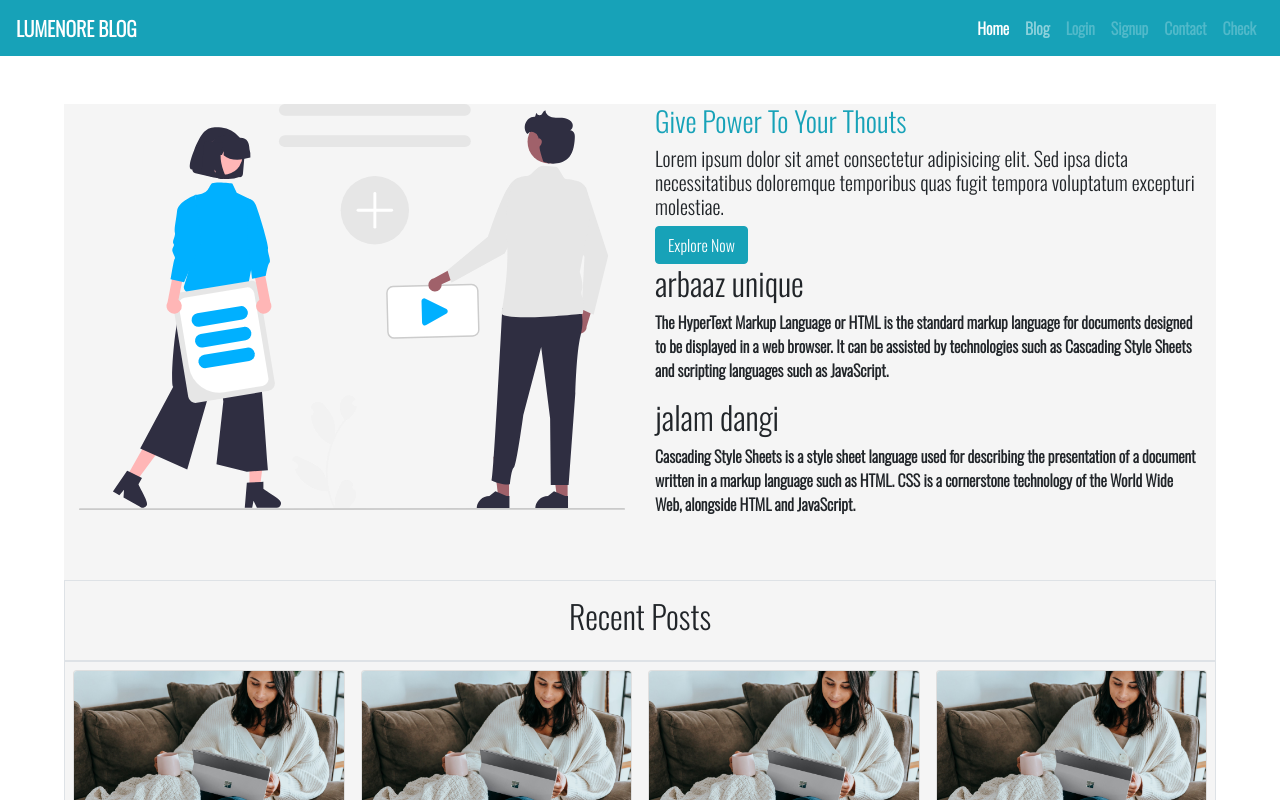
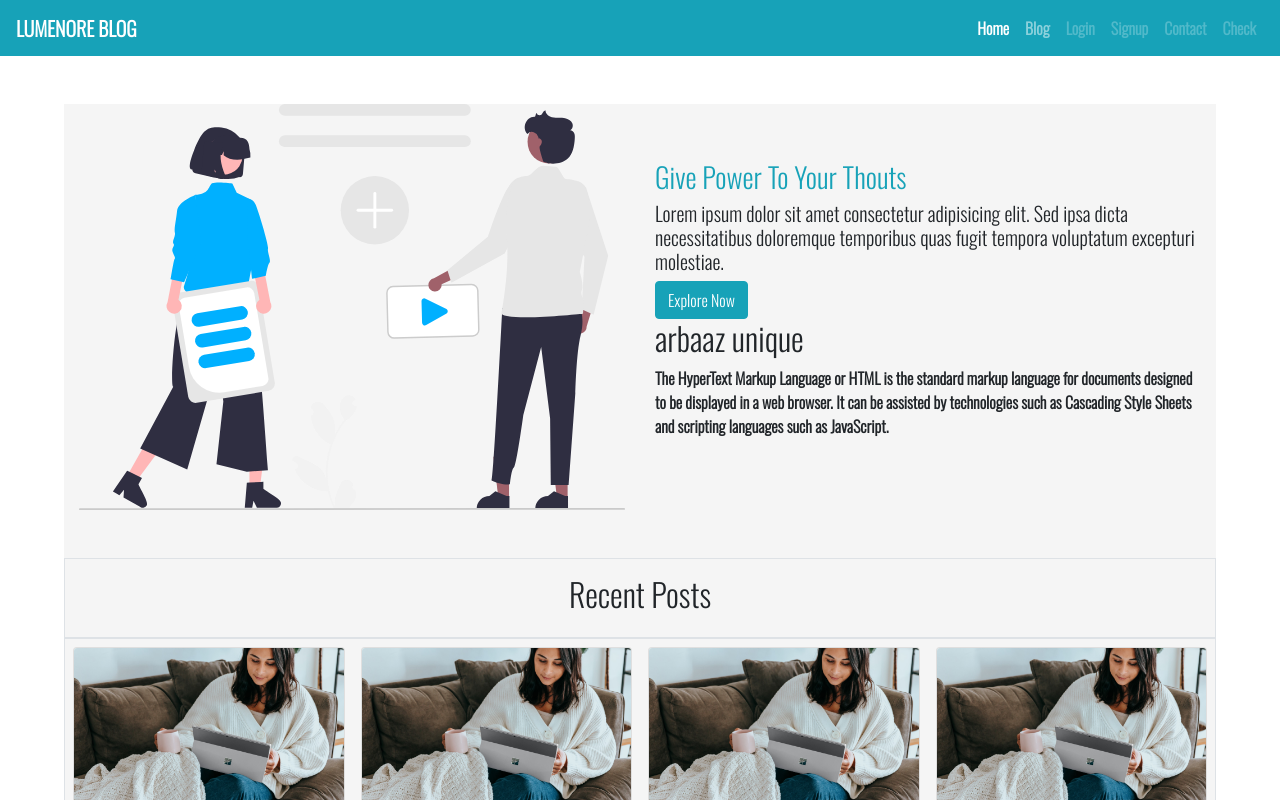
Before and after one commit to jalamdangi/Blogfrontend, a React (Create React App) app: page / in a window 1280 px wide. Shown: the top 800 px of the page. Built offline with nearby package versions, Linux system fonts and the light colour scheme.

Commit message:
Revert "my second commit"

```diff
--- a/src/pages/Home.js
+++ b/src/pages/Home.js
@@ -20,8 +20,6 @@ const Home = () => {
                         <button className='btn btn-info'>Explore Now</button>
                         <h2>arbaaz unique</h2>
                         <p>The HyperText Markup Language or HTML is the standard markup language for documents designed to be displayed in a web browser. It can be assisted by technologies such as Cascading Style Sheets and scripting languages such as JavaScript.</p>
-                        <h2>jalam dangi</h2>
-                        <p>Cascading Style Sheets is a style sheet language used for describing the presentation of a document written in a markup language such as HTML. CSS is a cornerstone technology of the World Wide Web, alongside HTML and JavaScript.</p>
                         </div>
                     </div>
                 </div>
```
